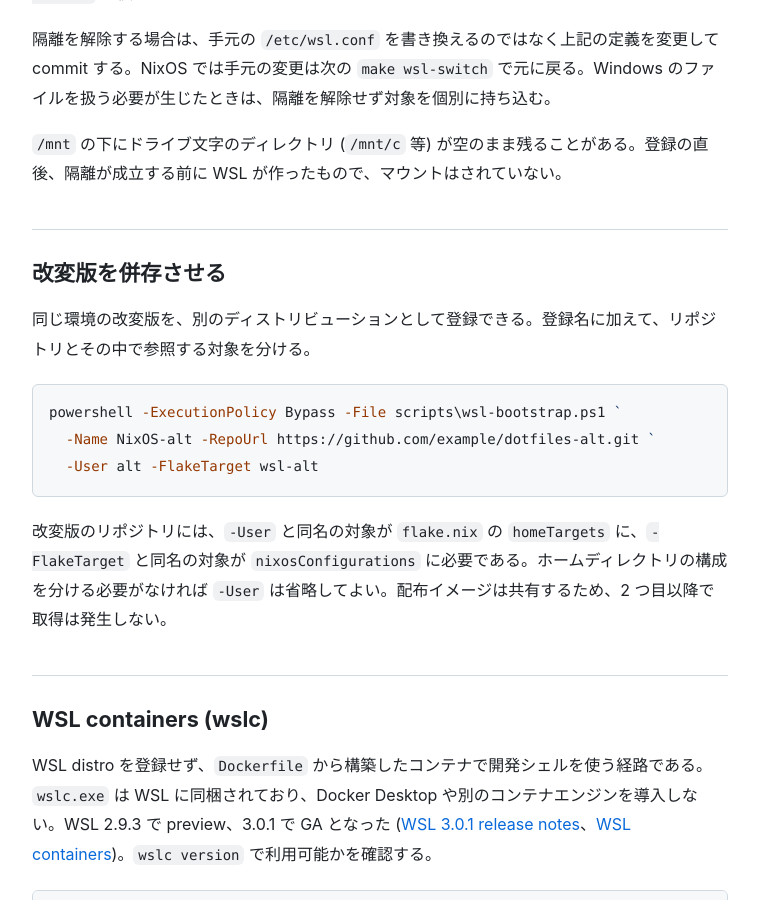
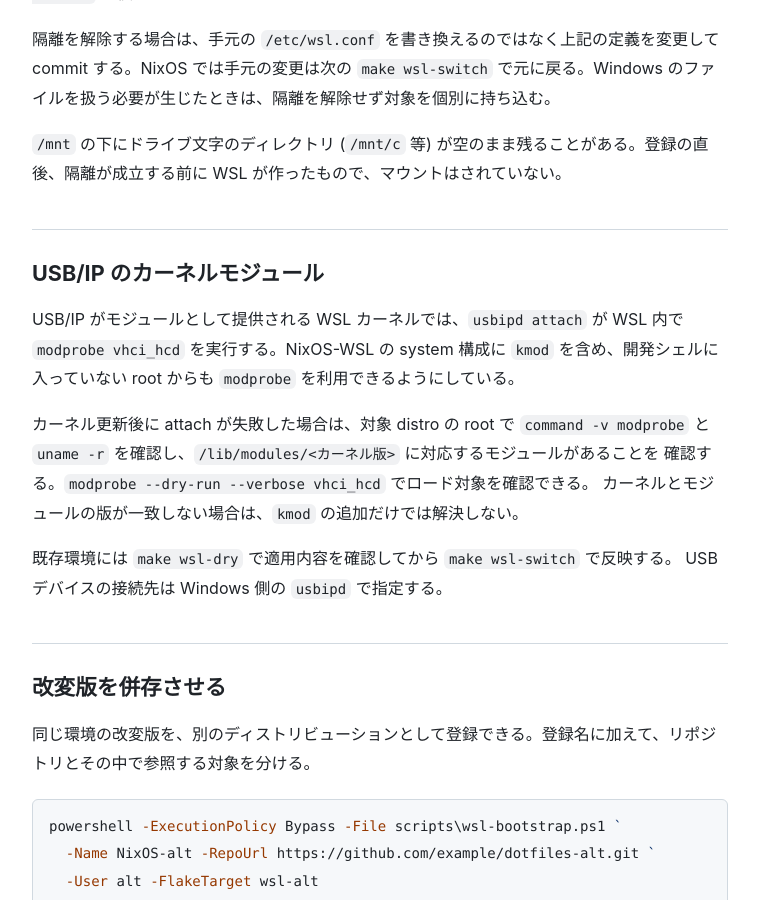
Before and after one commit to sabas0ba/dotfiles, a Jekyll site: the page built from docs/windows.md, in a window 1280 px wide and 900 px high, scrolled down 3036 px. Shown: the whole window, without its empty margins (260-1019 px from the left). Built offline with Jekyll 4.4.1, drawn with Linux system fonts in a browser that asks for light colours; our own code applies the rules of GitHub Pages for plain Markdown files.

Commit message:
fix(wsl): provide kmod for USB/IP module loading

```diff
--- a/docs/windows.md
+++ b/docs/windows.md
@@ -74,6 +74,20 @@ sudo にパスワードを設けないのは、WSL では `wsl.exe -u root` で
 隔離を解除する場合は、手元の `/etc/wsl.conf` を書き換えるのではなく上記の定義を変更して commit する。NixOS では手元の変更は次の `make wsl-switch` で元に戻る。Windows のファイルを扱う必要が生じたときは、隔離を解除せず対象を個別に持ち込む。
 
 `/mnt` の下にドライブ文字のディレクトリ (`/mnt/c` 等) が空のまま残ることがある。登録の直後、隔離が成立する前に WSL が作ったもので、マウントはされていない。
+
+## USB/IP のカーネルモジュール
+
+USB/IP がモジュールとして提供される WSL カーネルでは、`usbipd attach` が WSL 内で
+`modprobe vhci_hcd` を実行する。NixOS-WSL の system 構成に `kmod` を含め、開発シェルに
+入っていない root からも `modprobe` を利用できるようにしている。
+
+カーネル更新後に attach が失敗した場合は、対象 distro の root で `command -v modprobe`
+と `uname -r` を確認し、`/lib/modules/<カーネル版>` に対応するモジュールがあることを
+確認する。`modprobe --dry-run --verbose vhci_hcd` でロード対象を確認できる。
+カーネルとモジュールの版が一致しない場合は、`kmod` の追加だけでは解決しない。
+
+既存環境には `make wsl-dry` で適用内容を確認してから `make wsl-switch` で反映する。
+USB デバイスの接続先は Windows 側の `usbipd` で指定する。
 
 ## 改変版を併存させる
 
```
Also changed, not shown: 1 other file.
